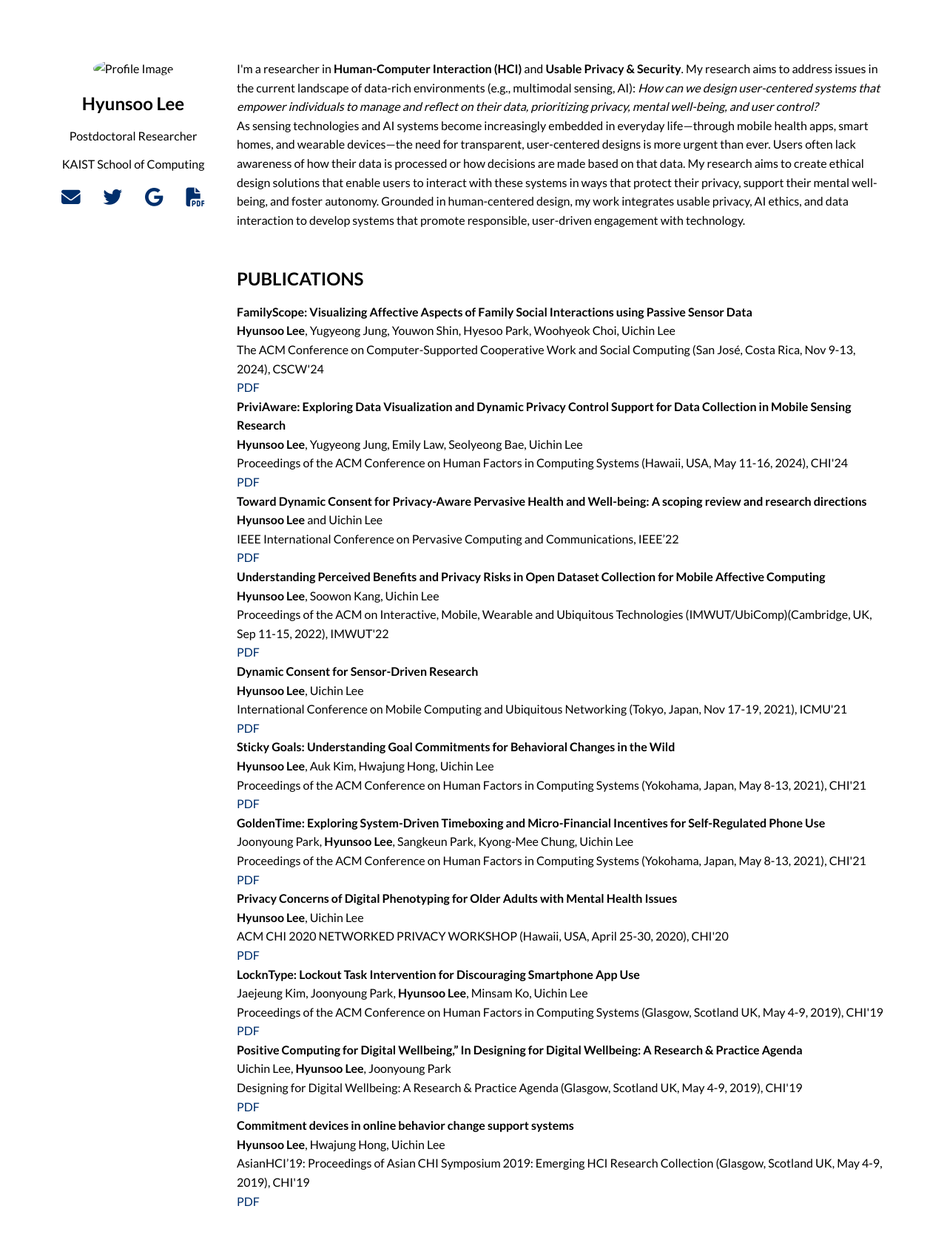
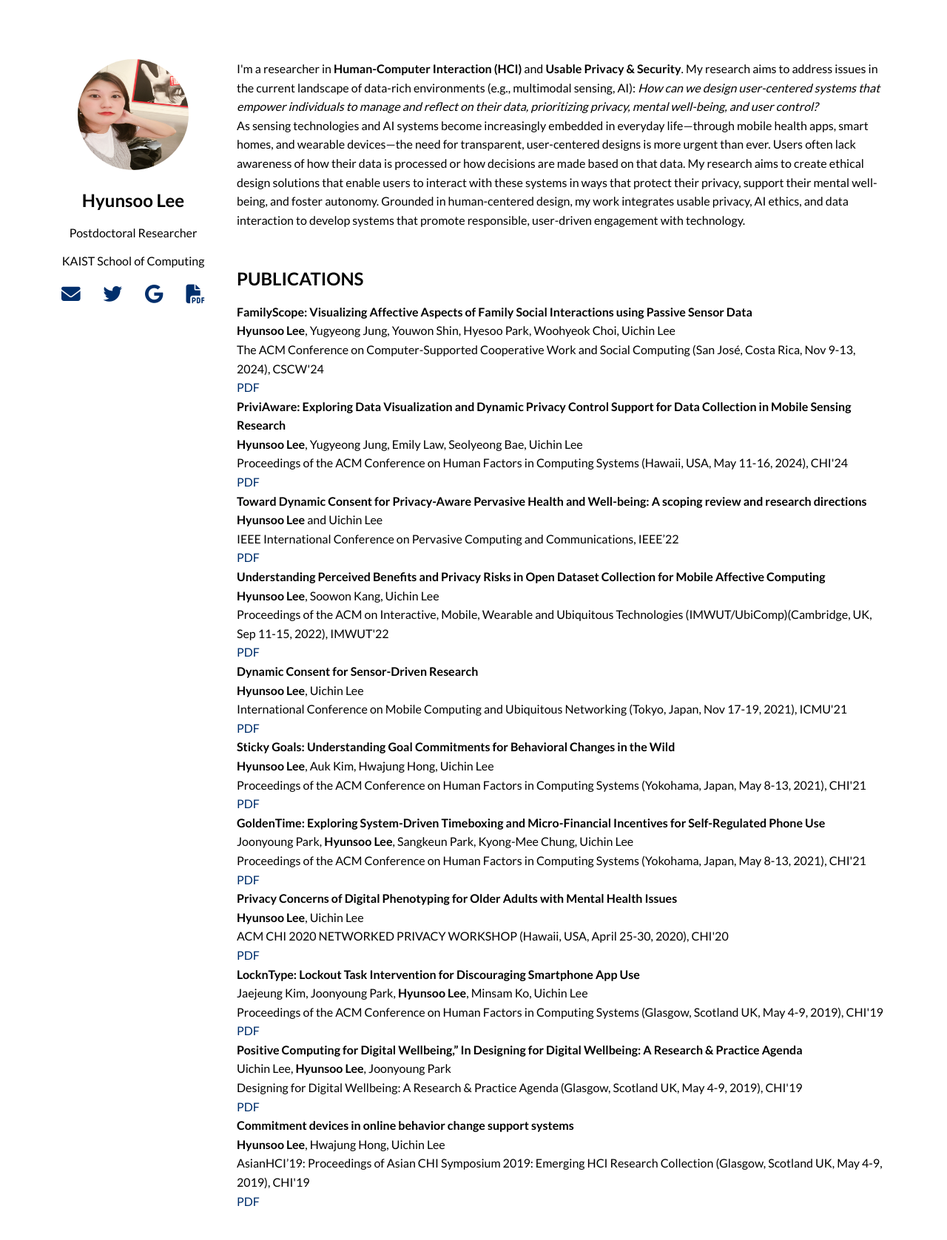
Before and after one commit to hslee90/hslee90.github.io, a Jekyll site: the page built from index.md, in a window 1280 px wide. Shown: the whole page at 74% size. Built offline with Jekyll 4.4.1, drawn with Linux system fonts in a browser that asks for light colours; nearby versions of some CDN libraries.

Commit message:
Update index.md

```diff
--- a/index.md
+++ b/index.md
@@ -7,7 +7,7 @@ title: "Hyunsoo Lee"
 
   <!-- 왼쪽: 사진 + 아이콘 -->
   <div class="sidebar">
-    <img src="{{ site.baseurl }}/assets/images/profile.jpg" alt="Profile Image" class="profile-img">
+    <img src="assets/img/profile.jpg" alt="Profile Image" class="profile-img">
 
     <!-- 이름, 직함, 소속 -->
     <div class="profile-info">
```
